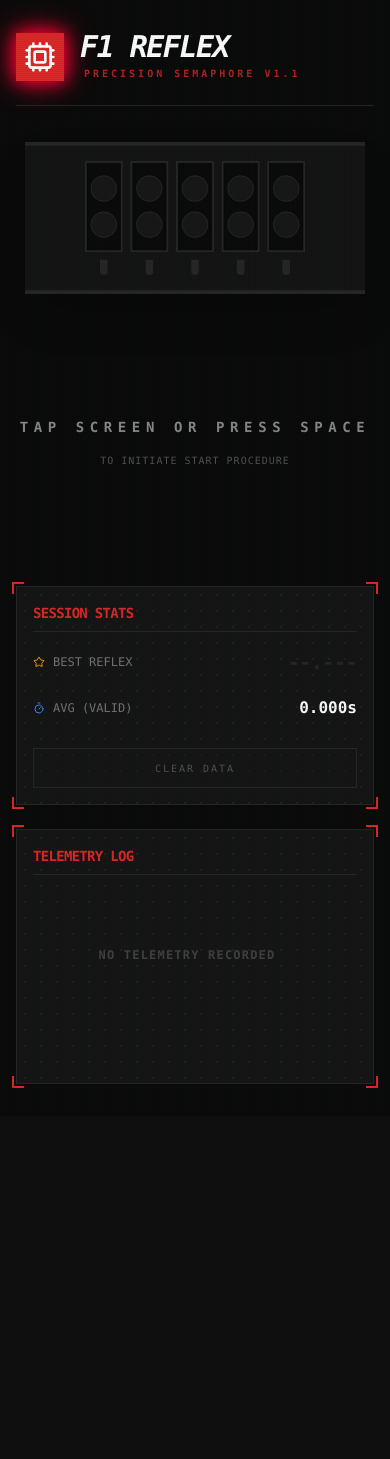
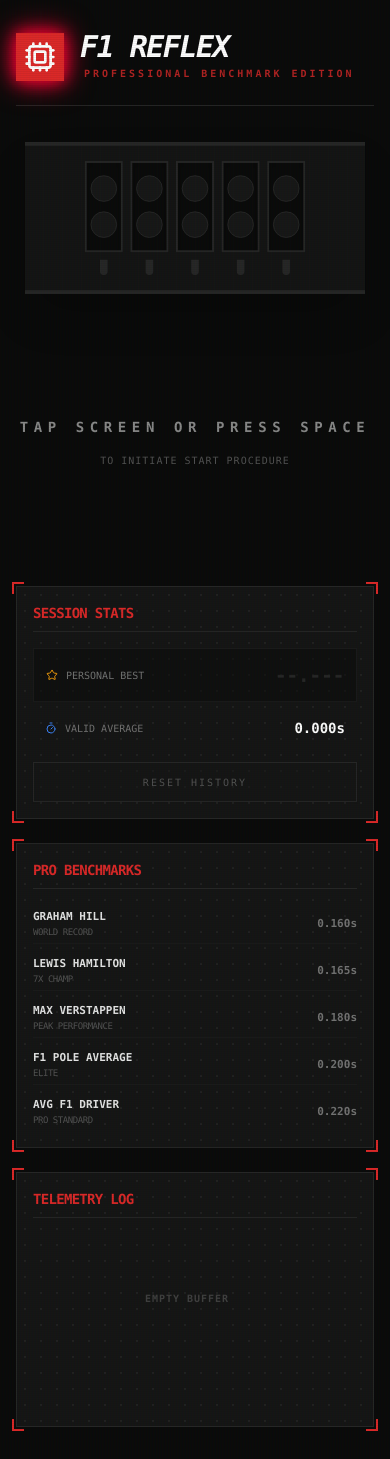
Before and after one commit to awnion/f1-start-lights, a React (Vite) app: page / in a window 390 px wide. Before the commit the page ends 1116 px from the top, so only its background shows below. Built offline with nearby package versions, Linux system fonts and the light colour scheme.

Commit message:
feat: Phase 7: Professional Benchmarks & UX Polishing
Address client feedback by removing the "WAIT FOR LIGHTS OUT" instructional text to heighten tension during the start sequence and adding a "Pro Benchmarks" telemetry section to compare user performance against legendary F1 drivers.

```diff
--- a/src/pages/HomePage.tsx
+++ b/src/pages/HomePage.tsx
@@ -1,5 +1,5 @@
 import React, { useState, useEffect, useCallback, useRef, useMemo } from 'react';
-import { Timer, Trophy, RotateCcw, Zap, Cpu, Star } from 'lucide-react';
+import { Timer, Trophy, RotateCcw, Zap, Cpu, Star, Gauge, User } from 'lucide-react';
 import { motion, AnimatePresence } from 'framer-motion';
 import confetti from 'canvas-confetti';
 import { cn } from '@/lib/utils';
@@ -14,6 +14,13 @@
   time: number; // 0 for jump start
   timestamp: number;
 }
+const PRO_BENCHMARKS = [
+  { name: 'Graham Hill', time: 0.160, label: 'World Record' },
+  { name: 'Lewis Hamilton', time: 0.165, label: '7x Champ' },
+  { name: 'Max Verstappen', time: 0.180, label: 'Peak Performance' },
+  { name: 'F1 Pole Average', time: 0.200, label: 'Elite' },
+  { name: 'Avg F1 Driver', time: 0.220, label: 'Pro Standard' },
+];
 export function HomePage() {
   const [gameState, setGameState] = useState<GameState>('IDLE');
   const [activeLights, setActiveLights] = useState(0);
@@ -21,7 +28,7 @@
   const lightsOutTimeRef = useRef<number>(0);
   const activeTimersRef = useRef<NodeJS.Timeout[]>([]);
   useEffect(() => {
-    document.title = "F1 REFLEX | Retro Precision Simulator";
+    document.title = "F1 REFLEX | Professional Benchmarks";
   }, []);
   const [history, setHistory] = useState<Attempt[]>(() => {
     try {
@@ -88,7 +95,7 @@
     setLastReaction(null);
   }, [clearAllTimers]);
   const handleTrigger = useCallback(() => {
-    const now = performance.now(); // Capture timestamp immediately to minimize latency
+    const now = performance.now();
     if (gameState === 'IDLE') {
       startSequence();
       return;
@@ -120,7 +127,6 @@
   useEffect(() => {
     const handleKeyDown = (e: KeyboardEvent) => {
       if (e.code === 'Space' || e.code === 'Enter') {
-        // Enforce explicit Retry button in result states to prevent accidental double-triggers
         if (gameState !== 'RESULT' && gameState !== 'JUMP_START') {
           e.preventDefault();
           handleTrigger();
@@ -163,7 +169,7 @@
             </div>
             <div className="flex flex-col">
               <h1 className="text-3xl sm:text-4xl font-black tracking-tighter text-white italic leading-none uppercase">F1 REFLEX</h1>
-              <span className="text-[10px] text-primary/80 font-bold uppercase tracking-[0.3em] mt-1 ml-1">Precision Semaphore V1.1</span>
+              <span className="text-[10px] text-primary/80 font-bold uppercase tracking-[0.3em] mt-1 ml-1">Professional Benchmark Edition</span>
             </div>
           </div>
         </header>
@@ -193,13 +199,7 @@
                 </motion.div>
               )}
               {gameState === 'WAITING' && (
-                <motion.p
-                  key="waiting"
-                  initial={{ opacity: 0 }} animate={{ opacity: 1 }}
-                  className="text-neutral-200 font-black text-2xl sm:text-4xl tracking-[0.15em] uppercase"
-                >
-                  WAIT FOR LIGHTS OUT...
-                </motion.p>
+                <motion.div key="waiting" className="h-full" />
               )}
               {(gameState === 'RESULT' || gameState === 'JUMP_START') && (
                 <motion.div
@@ -240,23 +240,23 @@
         </main>
         <div className="mt-12 grid grid-cols-1 md:grid-cols-3 gap-6">
           <RetroCard title="Session Stats" className="md:col-span-1">
-            <div className="space-y-5">
-              <div className="flex justify-between items-center">
-                <span className="text-neutral-500 text-xs uppercase flex items-center gap-2">
-                  <Star className="w-3 h-3 text-amber-500" /> Best Reflex
+            <div className="space-y-4">
+              <div className="flex justify-between items-center bg-neutral-950/50 p-3 border border-neutral-800/50">
+                <span className="text-neutral-500 text-[10px] uppercase flex items-center gap-2">
+                  <Star className="w-3 h-3 text-amber-500" /> Personal Best
                 </span>
                 <span className={cn(
                   "font-mono text-xl font-black tracking-tight",
-                  bestTime === Infinity ? "text-neutral-800" : "text-accent"
+                  bestTime === Infinity ? "text-neutral-800" : (bestTime <= 0.220 ? "text-accent" : "text-white")
                 )}>
                   {bestTime === Infinity ? '--.---' : `${bestTime.toFixed(3)}s`}
                 </span>
               </div>
-              <div className="flex justify-between items-center">
-                <span className="text-neutral-500 text-xs uppercase flex items-center gap-2">
-                  <Timer className="w-3 h-3 text-blue-500" /> Avg (Valid)
+              <div className="flex justify-between items-center px-3">
+                <span className="text-neutral-500 text-[10px] uppercase flex items-center gap-2">
+                  <Timer className="w-3 h-3 text-blue-500" /> Valid Average
                 </span>
-                <span className="text-white font-mono font-bold">
+                <span className="text-white font-mono font-bold text-sm">
                   {history.length > 0 && history.some(a => a.time > 0)
                     ? (history.filter(a => a.time > 0).reduce((acc, curr) => acc + curr.time, 0) / history.filter(a => a.time > 0).length).toFixed(3)
                     : '0.000'}s
@@ -269,39 +269,61 @@
                   className="w-full border-neutral-800 bg-neutral-900/50 text-neutral-600 hover:text-red-500 hover:border-red-900/50 transition-all uppercase text-[10px] tracking-[0.2em] h-10 rounded-none"
                   onClick={clearData}
                 >
-                  Clear Data
+                  Reset History
                 </Button>
               </div>
             </div>
           </RetroCard>
-          <RetroCard title="Telemetry Log" className="md:col-span-2">
+          <RetroCard title="Pro Benchmarks" className="md:col-span-1">
+            <div className="space-y-2">
+              {PRO_BENCHMARKS.map((pro, idx) => (
+                <div key={idx} className="flex justify-between items-center text-[11px] font-mono py-1 border-b border-neutral-800/30 last:border-0">
+                  <div className="flex flex-col">
+                    <span className="text-neutral-200 font-bold uppercase">{pro.name}</span>
+                    <span className="text-[9px] text-neutral-600 uppercase tracking-tighter">{pro.label}</span>
+                  </div>
+                  <div className="flex items-center gap-2">
+                    <span className={cn(
+                      "font-black tabular-nums",
+                      bestTime <= pro.time ? "text-accent" : "text-neutral-500"
+                    )}>
+                      {pro.time.toFixed(3)}s
+                    </span>
+                    {bestTime <= pro.time && (
+                      <Zap className="w-2.5 h-2.5 text-amber-500" />
+                    )}
+                  </div>
+                </div>
+              ))}
+            </div>
+          </RetroCard>
+          <RetroCard title="Telemetry Log" className="md:col-span-1">
             <ScrollArea className="h-44 pr-4">
               <div className="space-y-3">
                 {history.length === 0 ? (
-                  <div className="h-32 flex items-center justify-center text-neutral-700 text-xs uppercase font-bold tracking-widest">
-                    No Telemetry Recorded
+                  <div className="h-32 flex items-center justify-center text-neutral-700 text-[10px] uppercase font-bold tracking-widest">
+                    Empty Buffer
                   </div>
                 ) : (
                   history.map((attempt, idx) => (
                     <div
                       key={attempt.id}
-                      className="flex items-center justify-between text-xs font-mono border-b border-neutral-800/30 pb-2 last:border-0"
+                      className="flex items-center justify-between text-[10px] font-mono border-b border-neutral-800/30 pb-2 last:border-0"
                     >
-                      <div className="flex items-center gap-4">
-                        <span className="text-neutral-600 w-8 font-bold">#{history.length - idx}</span>
+                      <div className="flex items-center gap-3">
+                        <span className="text-neutral-700 w-5">#{history.length - idx}</span>
                         {attempt.time === 0 ? (
-                          <span className="text-red-500 font-black italic uppercase text-[10px]">Jump Start</span>
+                          <span className="text-red-500 font-black italic uppercase">Jump</span>
                         ) : (
                           <span className={cn(
-                            "flex items-center gap-2 font-bold",
-                            attempt.time <= bestTime && history.length > 1 ? "text-accent" : "text-neutral-300"
+                            "flex items-center gap-1 font-bold",
+                            attempt.time <= bestTime && history.length > 1 ? "text-accent" : "text-neutral-400"
                           )}>
-                            <Zap className={cn("w-3 h-3", attempt.time <= bestTime && history.length > 1 ? "text-amber-400" : "text-accent/30")} />
                             {attempt.time.toFixed(3)}s
                           </span>
                         )}
                       </div>
-                      <span className="text-neutral-600 text-[10px]">
+                      <span className="text-neutral-700 text-[9px]">
                         {new Date(attempt.timestamp).toLocaleTimeString([], { hour12: false, hour: '2-digit', minute: '2-digit', second: '2-digit' })}
                       </span>
                     </div>
```
